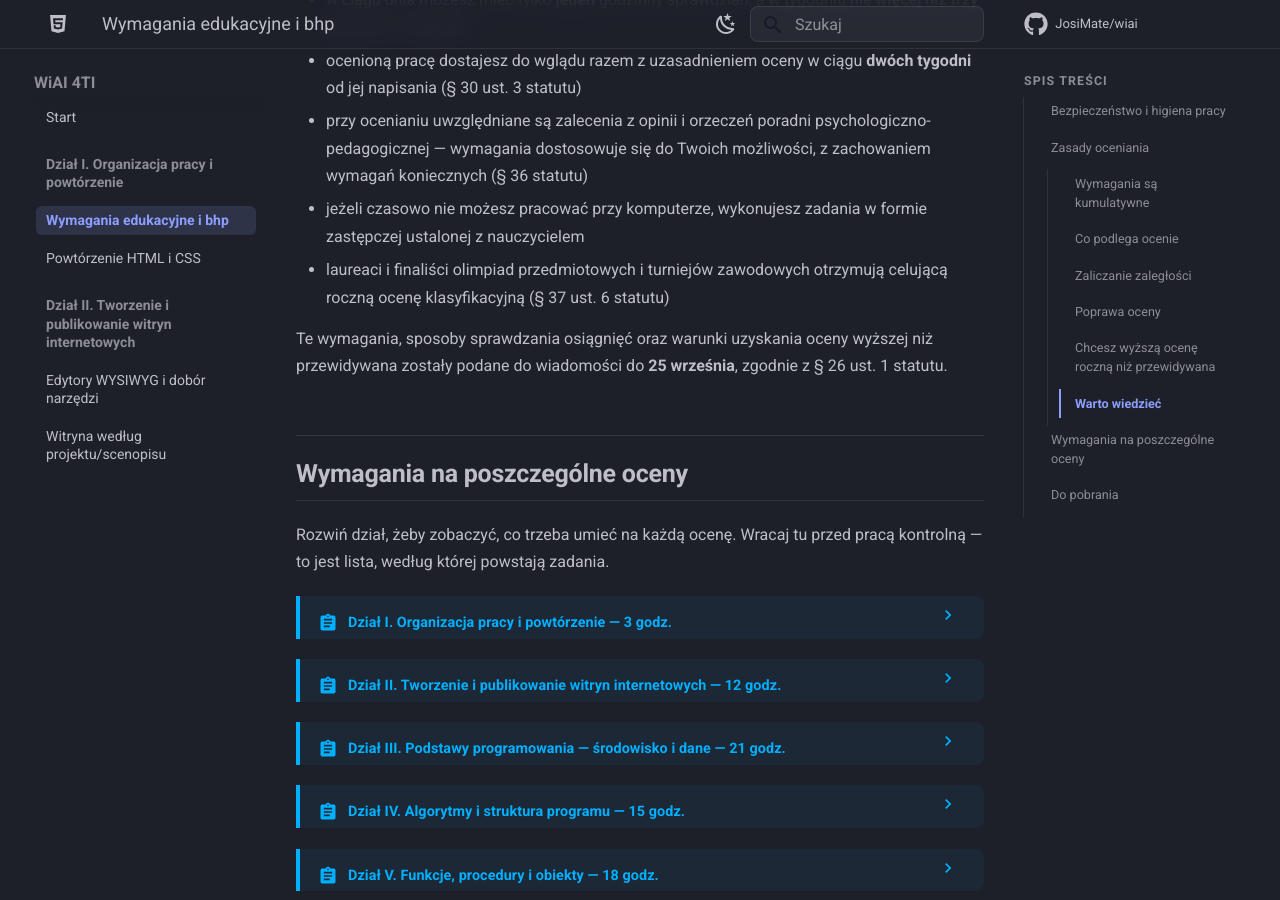
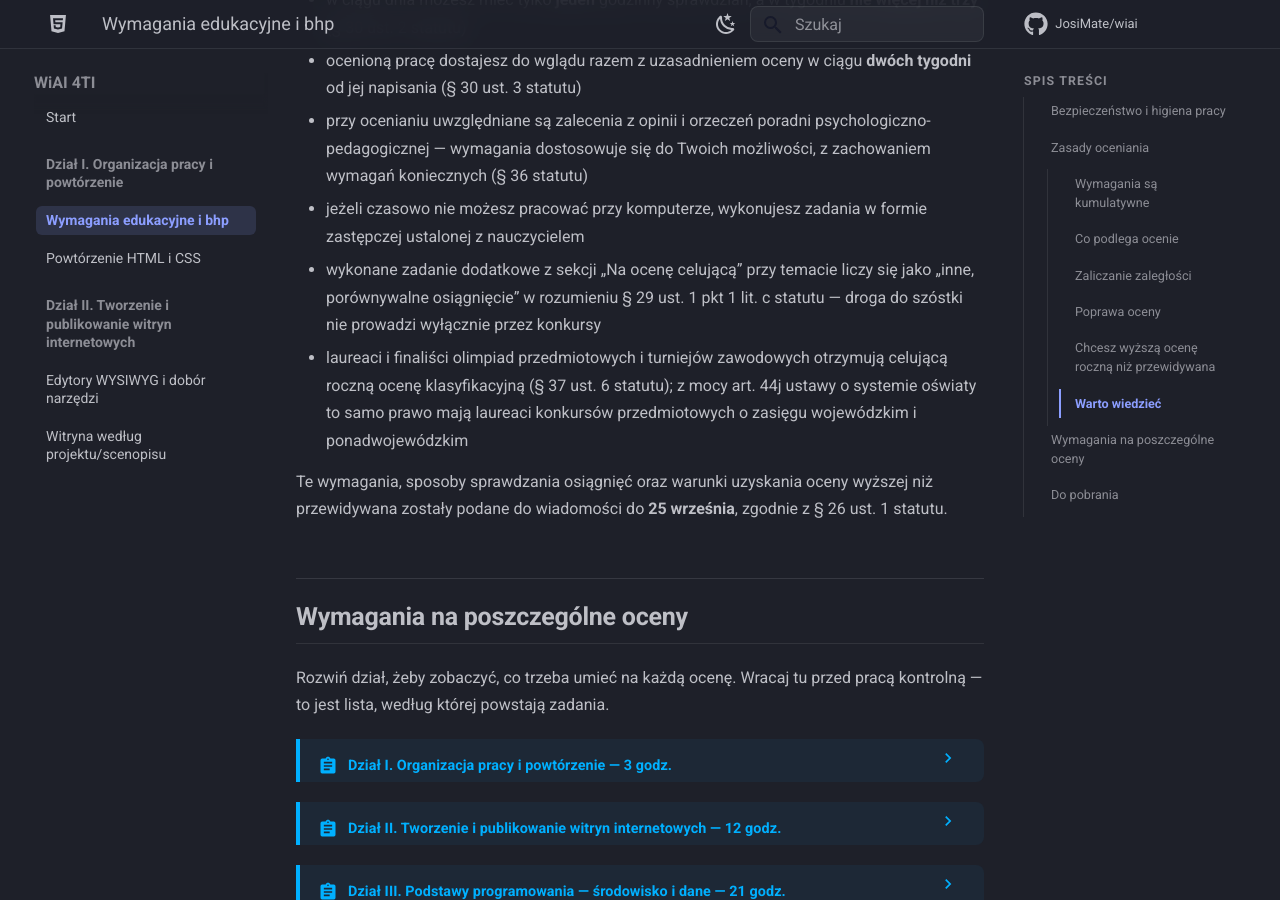
Before and after one commit to JosiMate/wiai, an MkDocs documentation site: the page built from docs/dzial-1/wymagania-i-bhp.md, in a window 1280 px wide and 900 px high, scrolled down 4194 px. Built offline with MkDocs 1.6.1 and Material for MkDocs 9.7.7, drawn with Linux system fonts in a browser that asks for light colours; comment, search, counter and statistics services are not loaded.

Commit message:
homework

```diff
--- a/docs/dzial-1/wymagania-i-bhp.md
+++ b/docs/dzial-1/wymagania-i-bhp.md
@@ -146,8 +146,12 @@ Na to statut przewiduje osobną drogę (§ 35 statutu):
   możliwości, z zachowaniem wymagań koniecznych (§ 36 statutu)
 - jeżeli czasowo nie możesz pracować przy komputerze, wykonujesz zadania
   w formie zastępczej ustalonej z nauczycielem
+- wykonane zadanie dodatkowe z sekcji „Na ocenę celującą” przy temacie liczy się
+  jako „inne, porównywalne osiągnięcie” w rozumieniu § 29 ust. 1 pkt 1 lit. c
+  statutu — droga do szóstki nie prowadzi wyłącznie przez konkursy
 - laureaci i finaliści olimpiad przedmiotowych i turniejów zawodowych otrzymują celującą roczną ocenę
-  klasyfikacyjną (§ 37 ust. 6 statutu)
+  klasyfikacyjną (§ 37 ust. 6 statutu); z mocy art. 44j ustawy o systemie oświaty to samo prawo mają laureaci
+  konkursów przedmiotowych o zasięgu wojewódzkim i ponadwojewódzkim
 
 Te wymagania, sposoby sprawdzania osiągnięć oraz warunki uzyskania oceny wyższej niż
 przewidywana zostały podane do wiadomości do **25 września**, zgodnie z § 26 ust. 1 statutu.
```
Also changed, not shown: docs/dzial-1/powtorzenie-html-css.md (+5 -0 lines), docs/dzial-2/edytory-wysiwyg.md (+5 -0 lines), docs/dzial-2/witryna-wedlug-scenopisu.md (+5 -0 lines).
